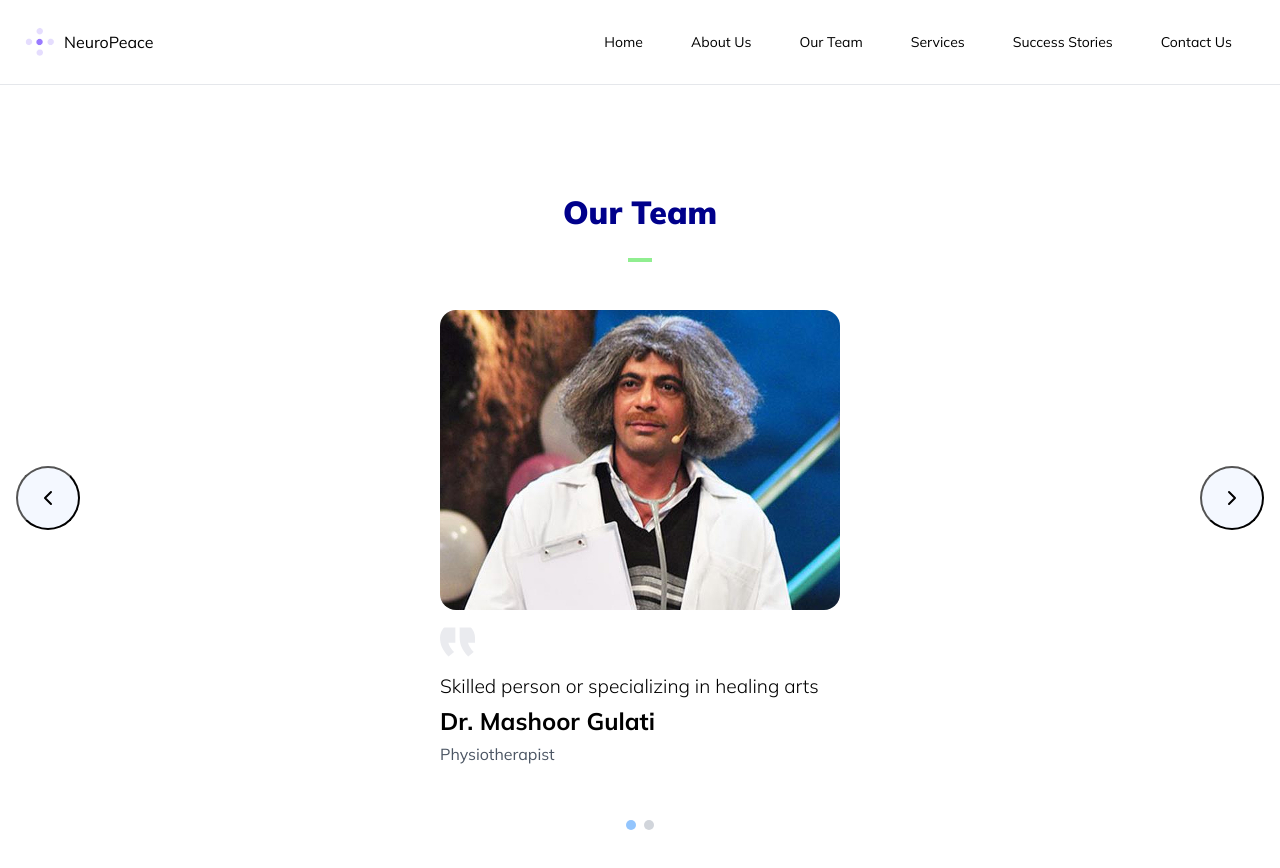
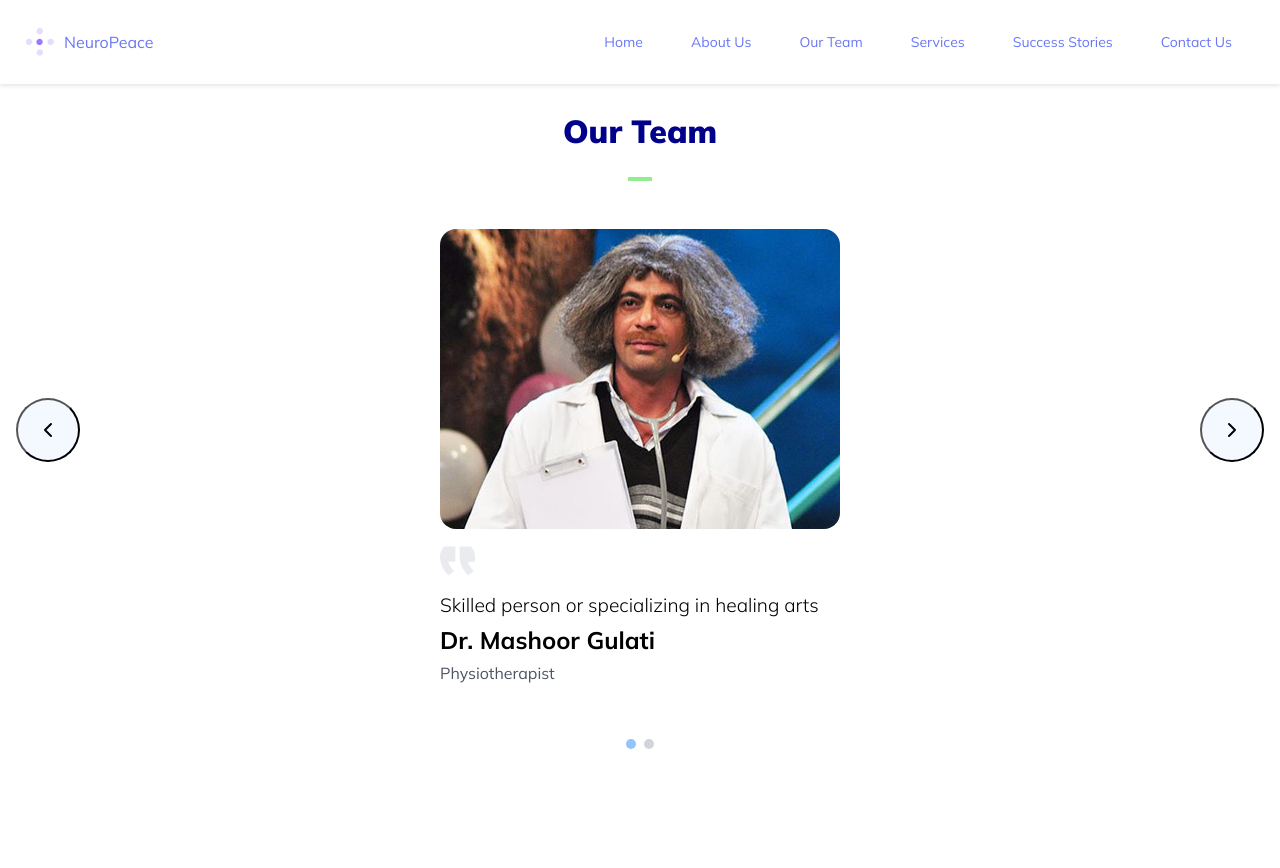
Before and after one commit to Harsh-d-lab/neuroPeace, a plain HTML site: page Team.html in a window 1280 px wide. After the commit the page ends 800 px from the top, so only its background shows below. Drawn offline with nearby package versions, Linux system fonts and the light colour scheme.

Commit message:
team updates

```diff
--- a/Team.html
+++ b/Team.html
@@ -23,21 +23,15 @@
             font-family: 'Mulish', sans-serif;
         }
 
-        /* Container Styling */
-        .container {
-            max-width: 1300px;
-            margin: 0 auto;
-            padding: 5rem 1rem;
-        }
-
-        /* Navbar */
+        /* Navbar Styling */
         .navbar {
-            background-color: #ffffff;
+            background-color: white;
+            color: #6977f5;
             padding: 1rem 1.5rem;
             display: flex;
             justify-content: space-between;
             align-items: center;
-            border-bottom: 1px solid #e5e7eb;
+            box-shadow: 0 2px 4px rgba(0, 0, 0, 0.1);
         }
 
         .navbar .logo {
@@ -69,7 +63,7 @@
             border-radius: 5px;
         }
 
-        /* Section Styling */
+        /* Team Section Styling */
         section {
             position: relative;
             text-align: center;
@@ -88,36 +82,6 @@
             margin: 1rem auto;
         }
 
-        /* Buttons */
-        .nav-button {
-            width: 4rem;
-            height: 4rem;
-            background-color: #f4f8ff;
-            border-radius: 50%;
-            display: flex;
-            justify-content: center;
-            align-items: center;
-            position: absolute;
-            top: 50%;
-            transform: translateY(-50%);
-            cursor: pointer;
-        }
-
-        .nav-button.left {
-            left: 1rem;
-        }
-
-        .nav-button.right {
-            right: 1rem;
-        }
-
-        .nav-button i {
-            width: 1.5rem;
-            height: 1.5rem;
-            color: #d3d3d3;
-        }
-
-        /* Team Member Section */
         .team {
             display: flex;
             justify-content: center;
@@ -167,6 +131,34 @@
             margin-bottom: 1rem;
         }
 
+        .nav-button {
+            width: 4rem;
+            height: 4rem;
+            background-color: #f4f8ff;
+            border-radius: 50%;
+            display: flex;
+            justify-content: center;
+            align-items: center;
+            position: absolute;
+            top: 50%;
+            transform: translateY(-50%);
+            cursor: pointer;
+        }
+
+        .nav-button.left {
+            left: 1rem;
+        }
+
+        .nav-button.right {
+            right: 1rem;
+        }
+
+        .nav-button i {
+            width: 1.5rem;
+            height: 1.5rem;
+            color: #d3d3d3;
+        }
+
         /* Navigation Dots */
         .nav-dots {
             display: flex;
@@ -206,12 +198,12 @@
                 <p class="font-bold text-lg">NeuroPeace</p>
             </div>
             <ul>
-                <li onclick="window.location.href='index.html'" aria-label="Go to Home">Home</li>
-                <li onclick="window.location.href='Problem.html'" aria-label="About Us">About Us</li>
-                <li onclick="window.location.href='Team.html'" aria-label="Our Team">Our Team</li>
-                <li onclick="window.location.href='Services.html'" aria-label="Services">Services</li>
-                <li onclick="window.location.href='Success.html'" aria-label="Success Stories">Success Stories</li>
-                <li onclick="window.location.href='Contact.html'" aria-label="Contact Us">Contact Us</li>
+                <li onclick="window.location.href='index.html'">Home</li>
+                <li onclick="window.location.href='Problem.html'">About Us</li>
+                <li onclick="window.location.href='Team.html'">Our Team</li>
+                <li onclick="window.location.href='Services.html'">Services</li>
+                <li onclick="window.location.href='Success.html'">Success Stories</li>
+                <li onclick="window.location.href='Contact.html'">Contact Us</li>
             </ul>
         </nav>
     </header>
@@ -223,10 +215,10 @@
             <div class="divider"></div>
 
             <!-- Navigation Buttons -->
-            <button class="nav-button left" aria-label="Previous Team Member">
+            <button class="nav-button left">
                 <i data-feather="chevron-left"></i>
             </button>
-            <button class="nav-button right" aria-label="Next Team Member">
+            <button class="nav-button right">
                 <i data-feather="chevron-right"></i>
             </button>
 
```
